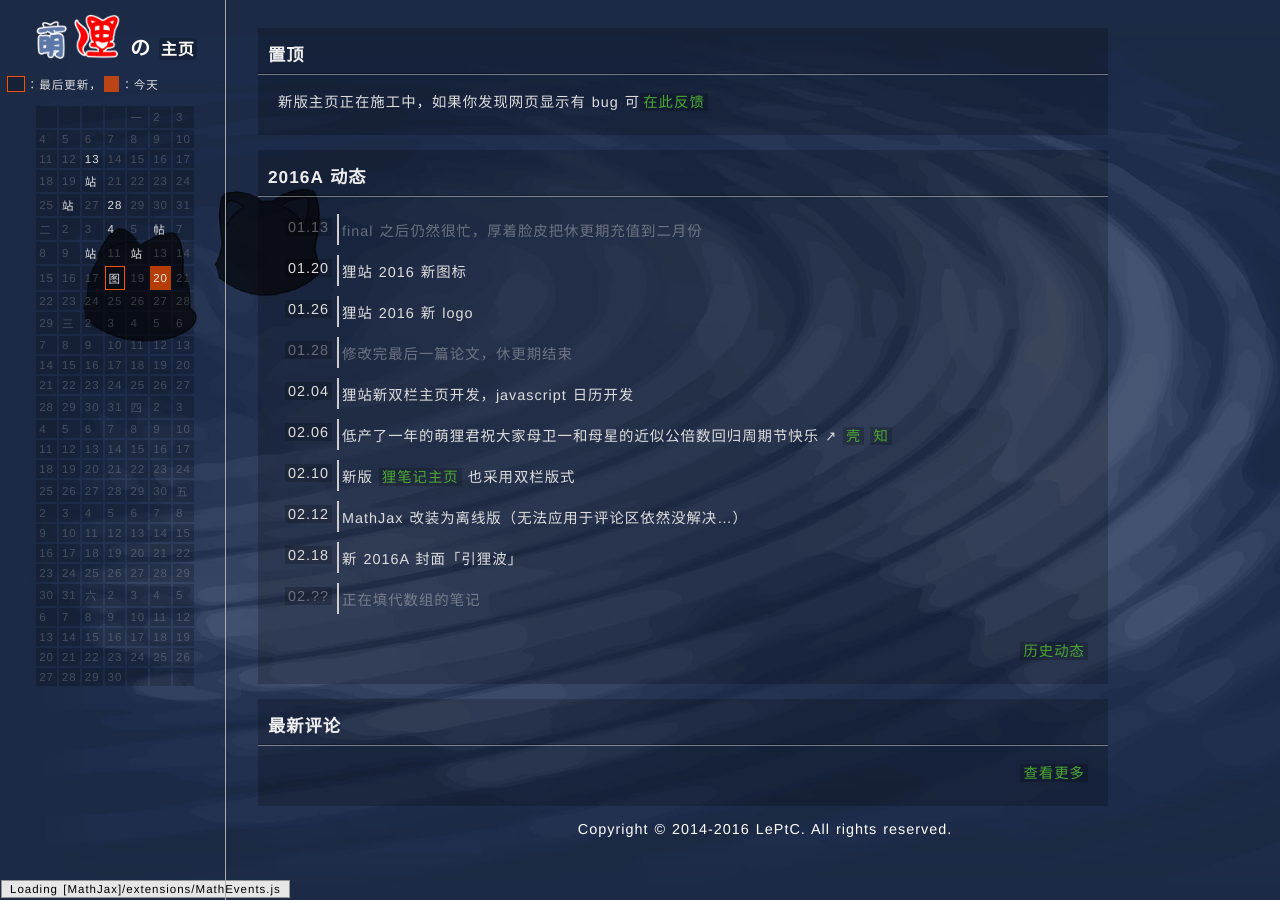
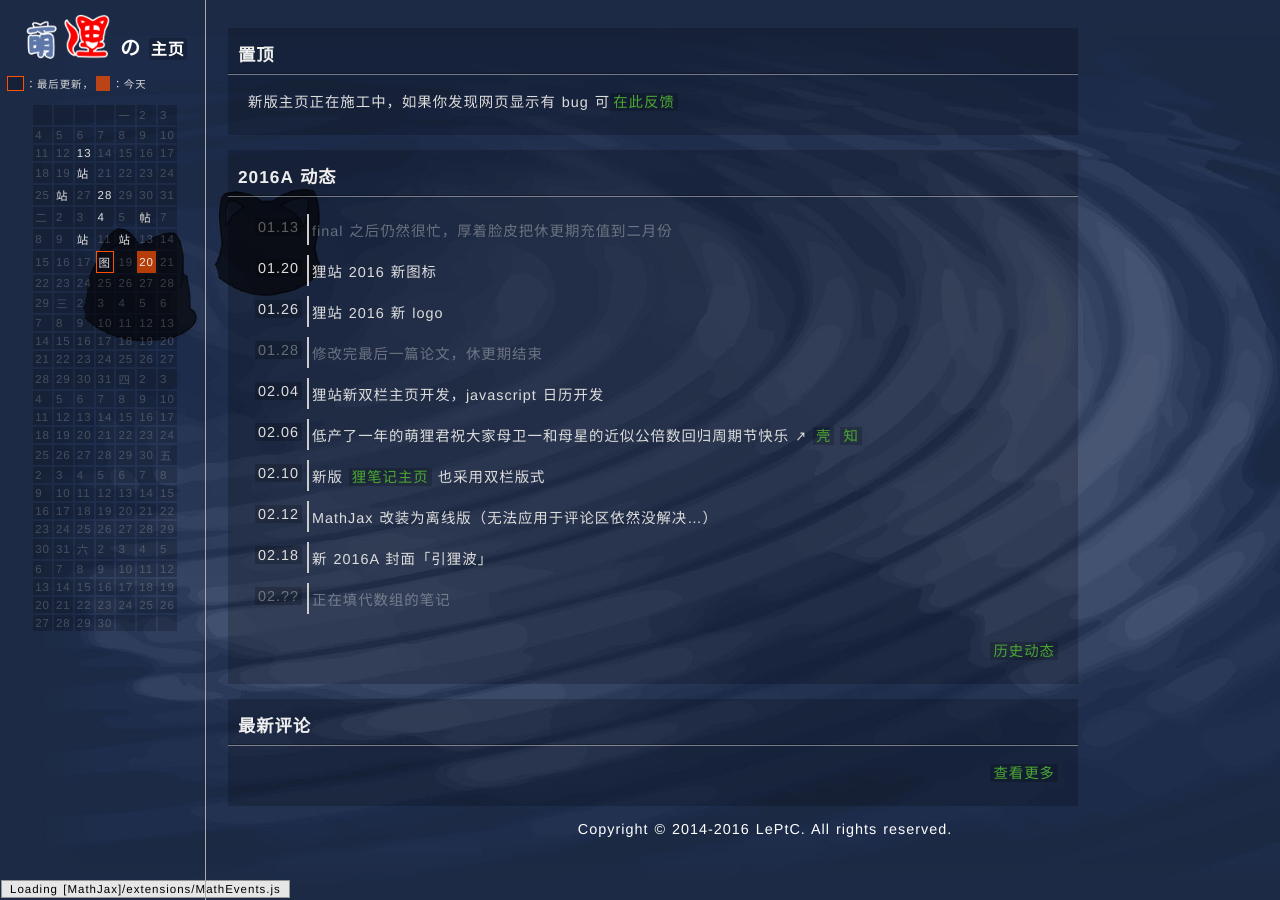
Before and after one commit to LePtC/LePtC.github.io, a Jekyll site: the page built from index.html, in a window 1280 px wide. Built offline with Jekyll 4.4.1, drawn with Linux system fonts in a browser that asks for light colours; Markdown is read by kramdown in place of the engine named in the settings; comment, search, counter and statistics services are not loaded.

Commit message:
update css

```diff
--- a/css/calendar.css
+++ b/css/calendar.css
@@ -8,7 +8,7 @@
 .calendar td {
   border: 0px;
   background: rgba(0,0,0,0.2);
-  padding: 3px;
+  padding: 2px;
   color: rgba(255,255,255,0.2);
   font-size: 0.8em;
 }
--- a/css/homepage2col.css
+++ b/css/homepage2col.css
@@ -96,6 +96,7 @@ img.moele{
   padding: 0;
   margin: 0;
   border-right: 1px solid #AAA;
+  border-bottom: 1px solid #AAA;
   overflow-x: hidden;
   overflow-y: auto;
   z-index: 9999;
@@ -105,12 +106,12 @@ img.moele{
 
 @media screen and (min-device-width: 580px){
   #nav {
-    width: 220px;
+    width: 200px;
     height: 100%;
   }
   #section {
     max-width: 880px;
-    padding: 5px 10px 5px 250px;
+    padding: 5px 10px 5px 220px;
   }
   /*body h1, */#footer {
     text-align: center;
@@ -122,12 +123,12 @@ img.moele{
 @media screen and (max-device-width: 580px){
   #nav {
     width: 100%;
-    height: 100px;
+    height: 140px;
     background-color: #223B67;
   }
   #section {
     min-width: 300px;
-    padding: 110px 10px 5px 10px;
+    padding: 130px 10px 5px 10px;
   }
   #footer {
     text-align: center;
--- a/index.html
+++ b/index.html
@@ -19,7 +19,7 @@ title: LePtC
 
 
 <table class="calendar">
-  <tr>
+  <tr style="font-size:0.9em">
     <td style="padding:0" class="lastday">&nbsp;&nbsp;&nbsp;</td>
     <td style="padding:0;color:#DDD;background:none;">：最后更新，</td>
     <td style="padding:0" class="today">&nbsp;&nbsp;&nbsp;</td>
```
